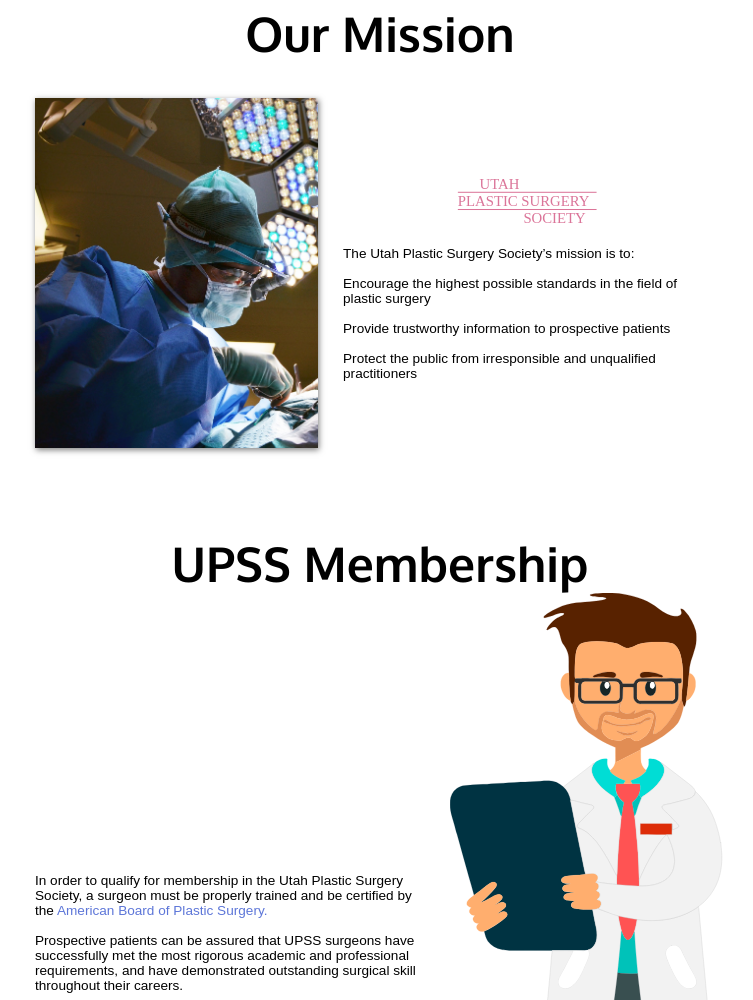
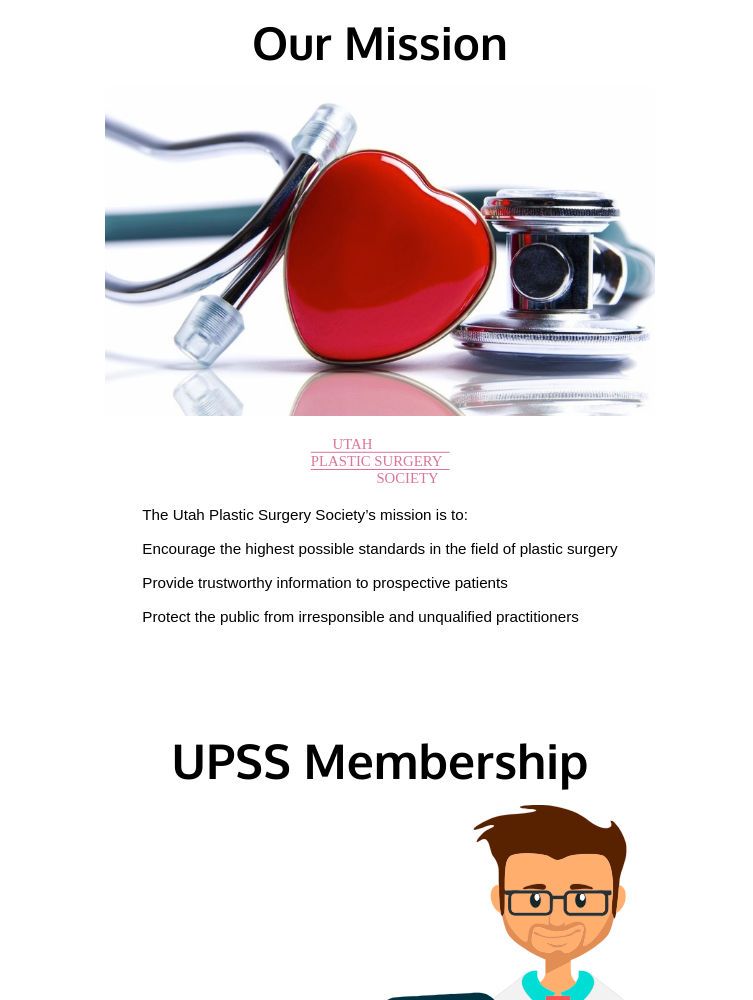
Before and after one commit to joshin-run/upss, a React app: page / in a window 1280 px wide. Shown: the part 932-1932 px from the top of the page, without its empty margins (260-1013 px from the left). Built offline with nearby package versions, Linux system fonts and the light colour scheme; a web font is replaced by a local one.

Commit message:
Feat (style) new images, info section, reorder elements, margins/padding adjust 480px

```diff
--- a/src/containers/Info.js
+++ b/src/containers/Info.js
@@ -1,24 +1,21 @@
 import React, { Component } from 'react';
-import hexigonDoc from '../images/hexigonDoc.png'
-import hexigonDocHalf from '../images/hex-docs-half.png'
+import stethHeart from '../images/steth-heart.png'
 import upssLogoPink from '../images/logos/upss-logo-sleek-mid-bold-pink.svg'
 import toonDoc from '../images/toon-doc.svg'
 import aspsLogo from '../images/logos/ASPS_logo_300dpi.jpg'
-import steth from '../images/steth.png'
-import stethHalf from '../images/steth-half.png'
+import docComputer from '../images/doc-computer.png'
 
 class Info extends Component {
   render() {
     return (
       <div className="info-wrapper">
         <div className="page-container">
-          <p className="info-section-title">
-            Our Mission
-          </p>
           <div className="our-mission-container">
-            <img className="our-mission-image1" src={hexigonDoc} />
-            <img className="our-mission-image2" src={hexigonDocHalf} />
             <div className="our-mission-content">
+              <p className="info-section-title">
+              Our Mission
+              </p>
+              <img className="steth-heart" src={stethHeart} />
               <img className="upss-logo-pink"  src={upssLogoPink} alt="UPSS" />
               <div className="our-mission-text">
                 <p><span>The Utah Plastic Surgery Society’s mission is to:</span></p><br />
@@ -28,8 +25,8 @@ class Info extends Component {
               </div>
             </div>
           </div>
-          <p id="membership-info-section-title" className="info-section-title">
-            UPSS Membership
+          <p className="info-section-title">
+          UPSS Membership
           </p>
           <div className="upss-membership-container">
             <div className="upss-membership-content">
@@ -40,13 +37,12 @@ class Info extends Component {
               <img className="toon-doctor-image"  src={toonDoc} alt="Cartoon Male Doctor" />
             </div>
           </div>
-          <p className="info-section-title">
-           American Society of<br />
-           Plastic Surgeons
-          </p>
           <div className="asps-container">
-            <img className="asps-image1" src={steth} />
-            <img className="asps-image2" src={stethHalf} />
+            <p className="info-section-title">
+            American Society of<br />
+            Plastic Surgeons
+            </p>
+            <img className="doc-computer" src={docComputer} />
             <div className="asps-content">
               <img className="asps-logo" src={aspsLogo} alt="ASPS Logo" />
               <div className="">
--- a/src/styles/_info.sass
+++ b/src/styles/_info.sass
@@ -7,18 +7,20 @@
 
 .page-container
   width: 100vw
-  padding: 30px 0px 50px 0px
+  // padding: 30px 0px 50px 0px
   background-color: #fff
+  padding: 40px 25px
   max-width: 1160px
 
 .our-mission-container
   display: flex
-  flex-flow: row nowrap
+  flex-flow: column nowrap
   justify-content: center
   align-items: center
   height: auto
   width: auto
-  margin: 0 30px 30px 0
+  margin-bottom: 50px
+  // margin: 0 30px 30px 0
 
 .upss-membership-container
   display: flex
@@ -27,35 +29,48 @@
   align-items: center
   height: auto
   width: auto
-  margin: 0 0 30px 15px
+  margin-bottom: 50px
+  // margin: 0 0 30px 15px
 
 .asps-container
   display: flex
-  flex-flow: row nowrap
+  flex-flow: column nowrap
   justify-content: center
   align-items: center
   height: auto
   width: 100%
-  margin-right: 0 30px 30px 0
+  // margin-right: 0 30px 30px 0
 
 .info-section-title
   width: 100%
   text-align: center
-  font-size: 1.5em
+  font-size: 1.75em
   font-family: 'Oxygen Bold', sans-serif
   font-weight: bold
-  margin: 15px 0 35px 0
+  // margin-top: 40px
+  margin: 15px 0 15px 0
 
-.our-mission-image1
-  display: block
-  height: 100%
-  width: auto
+.steth-heart
+  height: auto
+  width: 100%
 
-.our-mission-image2
-  display: none
+.doc-computer
   height: auto
-  width: 193.91px
-  margin-left: 15px
+  width: 100%
+
+  // display: none
+
+
+// .our-mission-image1
+//   display: block
+//   height: 100%
+//   width: auto
+//
+// .our-mission-image2
+//   display: none
+//   height: auto
+  // width: 193.91px
+  // margin-left: 15px
 
 .our-mission-content
   display: flex
@@ -64,26 +79,29 @@
   align-items: center
   height: auto
   width: 100%
-  padding-left: 15px
-  font-size: .85em
+  // padding-left: 15px
+  font-size: .95em
   font-family: 'Source Sans Pro', sans-serif
 
 .upss-logo-text-info
   height: 80px
   width: auto
-  margin-bottom: 16px
+  // margin-bottom: 16px
 
 .our-mission-text
   span
+    // font-size: 1.25em
     font-family: 'Source Sans Pro Bold', sans-serif
+
 
 .upss-membership-content
   display: flex
+  flex-flow: row nowrap
   justify-content: center
   align-items: center
   height: auto
   width: 100%
-  padding-right: 15px
+  // padding-right: 15px
   font-family: 'Source Sans Pro', sans-serif
 
 .upss-membership-text
@@ -93,19 +111,20 @@
   align-items: center
   height: auto
   width: auto
-  font-size: .85em
+  font-size: .95em
   font-family: 'Source Sans Pro', sans-serif
-  padding-right: 15px
+  margin-right: 20px
 
 .toon-doctor-image
   height: 200px
   width: auto
-  margin-left: 15px
+  // margin-left: 15px
 
 .asps-image1
   display: block
   height: 80%
   width: auto
+  // box-shadow: 1px 2px 6px #7e7e7e
 
 .asps-image2
   display: none
@@ -119,54 +138,78 @@
   align-items: center
   height: auto
   width: 100%
-  padding-left: 15px
-  font-size: .85em
+  // padding-left: 15px
+  font-size: .95em
   font-family: 'Source Sans Pro', sans-serif
-
-.asps-logo
-  height: 80px
-  width: auto
-  margin-bottom: 16px
 
 @media only screen and (min-width: 481px)
 
   .info-wrapper
-    margin: 0
-    padding: 0px 120px 75px 120px
+    display: flex
+    flex-flow: row nowrap
+    justify-content: center
+    align-items: center
+    height: auto
+
+  .page-container
+    width: 100vw
+    // padding: 30px 0px 50px 0px
+    background-color: #fff
+    max-width: 600px
+
+  .info-section-title
+    margin-top: 80px
+    font-size: 2.5rem
+
+
+  // .info-wrapper
+  //   margin: 0
+  //   padding: 0
+    // padding: 0px 120px 75px 120px
 
   .our-mission-content
-    padding-left: 25px
+    // padding-left: 25px
+    margin: 0
+    padding: 0
 
   .upss-membership-content
-    width: auto
+    // width: auto
+    margin: 0
+    padding: 0
   //   padding-left: 25px
 
   .asps-content
-    padding-left: 25px
+    margin: 0
+    padding: 0
+    // padding-left: 25px
 
   .our-mission-image1
     display: none
 
   .our-mission-image2
     display: block
-    box-shadow: 1px 2px 6px #7e7e7e
+    // box-shadow: 1px 2px 6px #7e7e7e
 
   .asps-image1
     display: none
 
   .asps-image2
     display: block
-    box-shadow: 1px 2px 6px #7e7e7e
+    // box-shadow: 1px 2px 6px #7e7e7e
 
   .toon-doctor-image
     height: auto
     width: 275px
 
-  #membership-info-section-title
-    margin: 85px 0 0 0
+  // #membership-info-section-title
+  //   margin: 0
+  //   padding: 0
+    // margin: 85px 0 0 0
 
-  .info-section-title
-    margin-top: 85px
+  // .info-section-title
+  //   margin: 0
+  //   padding: 0
+  //   // margin-top: 85px
 
 @media only screen and (min-width: 769px)
 
@@ -195,22 +238,18 @@
     display: block
     height: 350px
     width: auto
-    box-shadow: 1px 2px 6px #7e7e7e
+    // box-shadow: 1px 2px 6px #7e7e7e
 
   .asps-image2
     display: block
     height: 350px
     width: auto
-    box-shadow: 1px 2px 6px #7e7e7e
+    // box-shadow: 1px 2px 6px #7e7e7e
 
   .toon-doctor-image
     height: auto
     width: 275px
 
-  #membership-info-section-title
-    margin: 85px 0 0 0
-    font-size: 3em
-
   .info-section-title
     margin-top: 105px
     font-size: 3em
--- a/src/styles/_logos.sass
+++ b/src/styles/_logos.sass
@@ -11,13 +11,18 @@
   width: auto
   margin: 20px
 
-.asps-logo-text
-  height: 105px
+// .asps-logo-text
+//   height: 105px
+//   width: auto
+//   margin: 20px 30px 20px 30px
+
+.asps-logo
+  height: 80px
   width: auto
-  margin: 20px
+  margin: 20px 30px 20px 30px
 
 .upss-logo-pink
-  margin: 10px 30px 20px 30px
+  margin: 20px 30px 20px 30px
   height: 50px
   width: auto
 
```
Also changed, not shown: src/images/doc-computer.png (added), src/images/steth-heart.png (added), src/styles/App.css, 1 other file.
